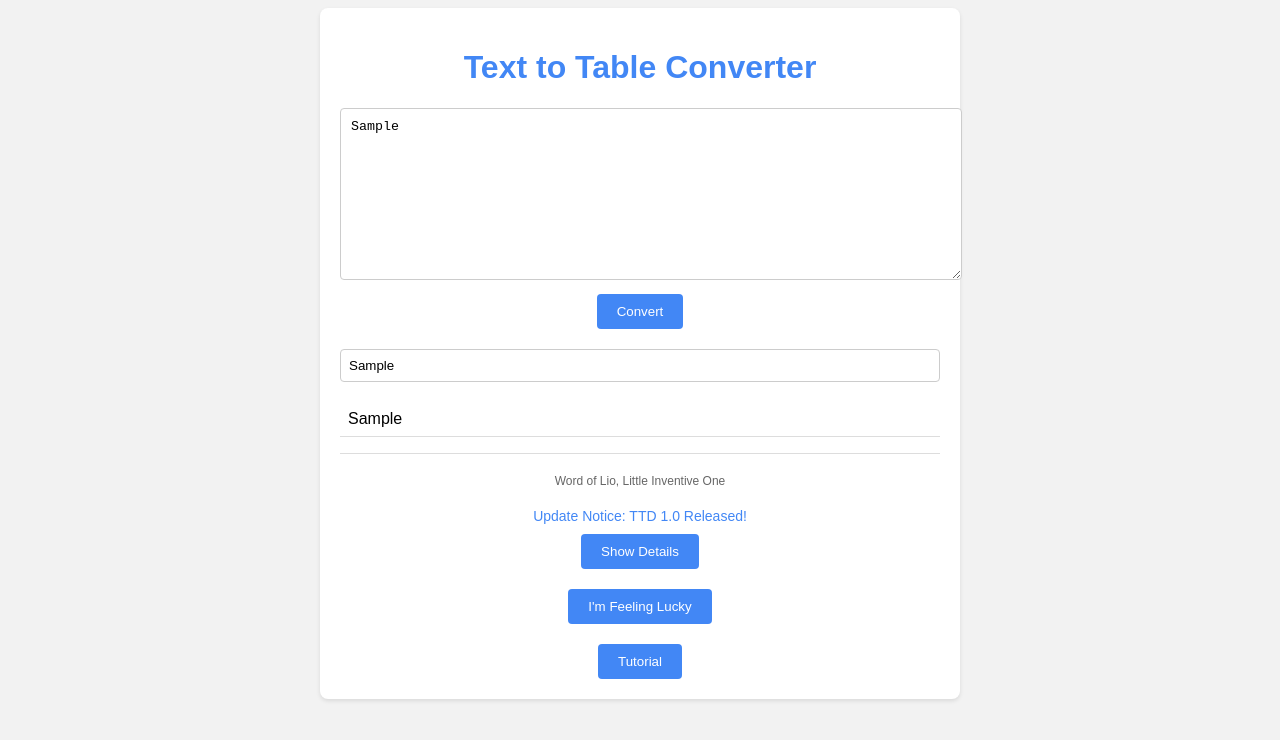
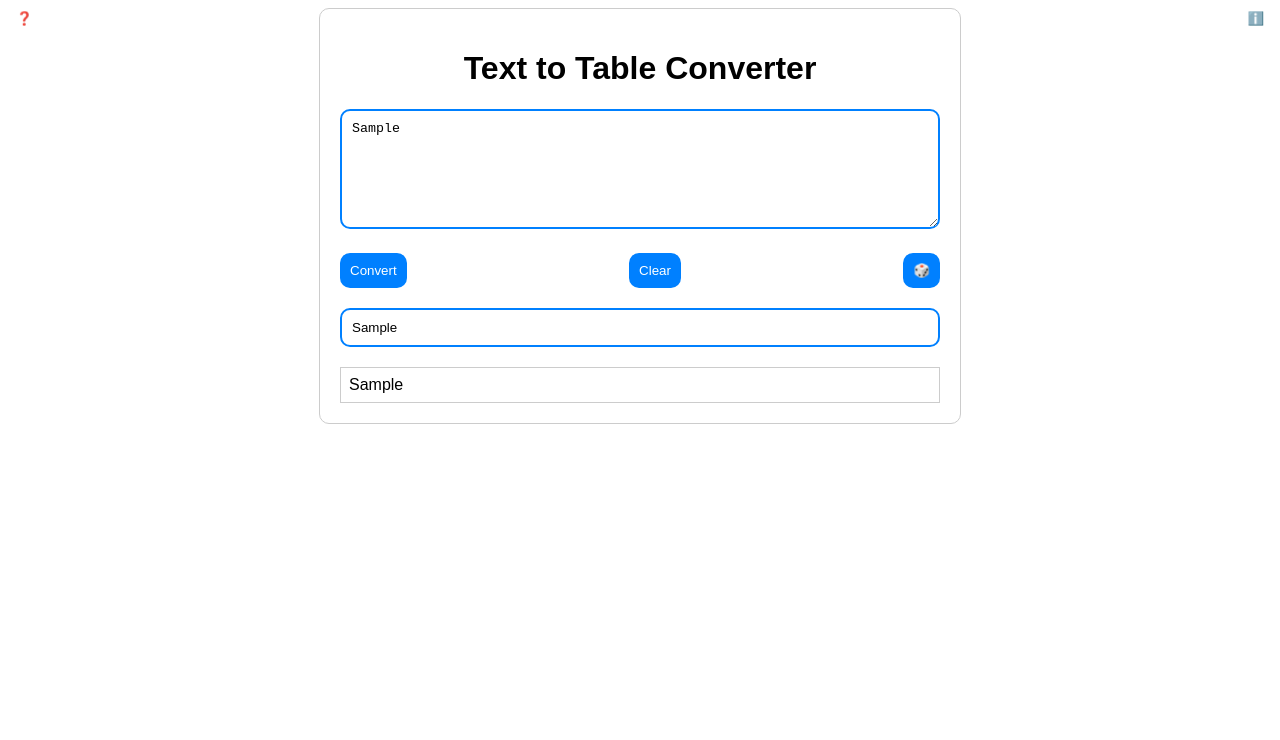
Before and after one commit to DoctorThink/Text-To-Table, a plain HTML site: page index.html in a window 1280 px wide. Both pictures are taken after typing "Sample", "Sample" into the empty fields and a click on the button "Convert". Drawn offline with Linux system fonts and the light colour scheme.

Commit message:
Update index.html

```diff
--- a/index.html
+++ b/index.html
@@ -3,382 +3,305 @@
 <head>
     <title>Text to Table Converter</title>
     <style>
-        /* CSS styles */
         body {
             font-family: Arial, sans-serif;
-            background-color: #f2f2f2;
+        }
+
+        h1 {
+            text-align: center;
         }
 
         .container {
             max-width: 600px;
             margin: 0 auto;
             padding: 20px;
-            background-color: #fff;
-            border-radius: 8px;
-            box-shadow: 0 2px 4px rgba(0, 0, 0, 0.1);
+            border: 1px solid #ccc;
+            border-radius: 10px;
         }
 
-        h1 {
-            text-align: center;
-            color: #4287f5;
+        .text-input {
+            width: 100%;
+            height: 120px;
+            padding: 10px;
+            border: 2px solid #0080ff;
+            border-radius: 10px;
+            box-sizing: border-box;
+            transition: border-color 0.3s ease;
         }
 
-        textarea {
-            width: 100%;
-            height: 150px;
-            padding: 10px;
-            margin-bottom: 10px;
-            border: 1px solid #ccc;
-            border-radius: 4px;
-            resize: vertical;
+        .button-container {
+            display: flex;
+            justify-content: space-between;
+            align-items: flex-start;
+            margin-top: 20px;
         }
 
-        button {
-            display: block;
-            margin: 0 auto;
-            padding: 10px 20px;
-            background-color: #4287f5;
+        .button {
+            background-color: #0080ff;
             color: #fff;
             border: none;
-            border-radius: 4px;
+            border-radius: 10px;
+            padding: 10px;
             cursor: pointer;
             transition: background-color 0.3s ease;
         }
 
-        button:hover {
-            background-color: #366bb5;
+        .button:hover {
+            background-color: #0066cc;
         }
 
-        table {
-            border-collapse: collapse;
-            width: 100%;
+        .search-box {
             margin-top: 20px;
         }
 
-        th, td {
-            padding: 8px;
-            text-align: left;
-            border-bottom: 1px solid #ddd;
-            border-right: 1px solid #ddd;
+        .search-box input {
+            width: 100%;
+            padding: 10px;
+            border: 2px solid #0080ff;
+            border-radius: 10px;
+            box-sizing: border-box;
+            transition: border-color 0.3s ease;
         }
 
-        th {
-            background-color: #4287f5;
-            color: #fff;
-            cursor: pointer;
+        .search-box input:focus {
+            outline: none;
+            border-color: #0080ff;
         }
 
-        th:last-child,
-        td:last-child {
-            border-right: none;
+        #tableContainer {
+            margin-top: 20px;
+            opacity: 0;
+            transform: translateY(-20px);
+            transition: opacity 0.3s ease, transform 0.3s ease;
         }
 
-        .sorted-asc::after {
-            content: " ▲";
+        #tableContainer.slide-in {
+            opacity: 1;
+            transform: translateY(0);
         }
 
-        .sorted-desc::after {
-            content: " ▼";
+        #updateNotice {
+            display: none;
+            margin-top: 20px;
+            padding: 10px;
+            background-color: #f5f5f5;
+            border-radius: 10px;
+            text-align: center;
         }
 
-        @keyframes fadeIn {
-            from {
-                opacity: 0;
-            }
-            to {
-                opacity: 1;
-            }
+        #updateButton {
+            background-color: #0080ff;
+            color: #fff;
+            border: none;
+            border-radius: 10px;
+            padding: 10px;
+            cursor: pointer;
+            transition: background-color 0.3s ease;
         }
 
-        @keyframes slideIn {
-            from {
-                transform: translateY(-20px);
-            }
-            to {
-                transform: translateY(0);
-            }
+        #updateButton:hover {
+            background-color: #0066cc;
         }
 
-        .fade-in {
-            animation: fadeIn 0.5s ease;
+        #updateDetails {
+            margin-top: 10px;
+            padding-top: 10px;
+            border-top: 1px solid #ccc;
+            text-align: left;
         }
 
-        .slide-in {
-            animation: slideIn 0.5s ease;
+        #updateDetails ul {
+            padding-left: 20px;
         }
 
-        .credit {
-            text-align: center;
-            font-size: 12px;
-            color: #666;
-            margin-top: 20px;
+        #tableOutput {
+            width: 100%;
+            border-collapse: collapse;
         }
 
-        .credit a {
-            color: #4287f5;
-            text-decoration: none;
+        #tableOutput th,
+        #tableOutput td {
+            padding: 8px;
+            border: 1px solid #ccc;
         }
 
-        .update-notice {
-            text-align: center;
-            margin-top: 20px;
+        .details-button {
+            position: absolute;
+            top: 10px;
+            right: 10px;
+            background-color: transparent;
+            color: #0080ff;
+            border: none;
+            border-radius: 50%;
+            cursor: pointer;
+            transition: color 0.3s ease;
         }
 
-        .update-notice p {
-            font-size: 14px;
-            color: #4287f5;
-            margin-bottom: 10px;
+        .details-button:hover {
+            color: #0066cc;
         }
 
-        .update-details {
-            margin-top: 10px;
+        .how-to-button {
+            position: absolute;
+            top: 10px;
+            left: 10px;
+            background-color: transparent;
+            color: #0080ff;
+            border: none;
+            border-radius: 50%;
+            cursor: pointer;
+            transition: color 0.3s ease;
         }
 
-        .update-details h3 {
-            color: #4287f5;
-            margin-bottom: 5px;
-        }
-
-        .update-details ul {
-            margin-left: 20px;
-        }
-
-        .feeling-lucky {
-            text-align: center;
-            margin-top: 20px;
-        }
-
-        .tutorial {
-            text-align: center;
-            margin-top: 20px;
-        }
-
-        .search-box {
-            text-align: center;
-            margin-top: 20px;
-        }
-
-        .search-box input[type="text"] {
-            width: 100%;
-            padding: 8px;
-            border: 1px solid #ccc;
-            border-radius: 4px;
-            box-sizing: border-box;
+        .how-to-button:hover {
+            color: #0066cc;
         }
     </style>
 </head>
 <body>
     <div class="container">
         <h1>Text to Table Converter</h1>
-        <textarea id="textInput" placeholder="Enter your text data here..."></textarea>
-        <button onclick="convertTextToTable()">Convert</button>
+        <textarea id="textInput" class="text-input" placeholder="Enter text data..."></textarea>
+        <div class="button-container">
+            <button class="button" onclick="convertTextToTable()">Convert</button>
+            <button class="button" onclick="clearText()">Clear</button>
+            <button class="button" onclick="generateRandomText()">🎲</button>
+        </div>
         <div class="search-box">
             <input type="text" id="searchInput" placeholder="Search...">
         </div>
+        <button class="details-button" onclick="toggleDetails()">ℹ️</button>
+        <button class="how-to-button" onclick="toggleHowTo()">❓</button>
+        <div id="tableContainer">
             <table id="tableOutput"></table>
-        <div class="credit">
-            <p>Word of Lio, Little Inventive One</p>
         </div>
-        <div class="update-notice">
-            <p>Update Notice: TTD 1.0 Released!</p>
-            <button onclick="toggleUpdateDetails()">Show Details</button>
-            <div id="updateDetails" class="update-details" style="display: none;">
-                <h3>What is TTD?</h3>
-                <p>TTD (Text to Table) is a web application that allows you to convert text data into an interactive table format. It simplifies the process of converting textual information into a structured table, making it easier to analyze and manipulate data.</p>
-                <h3>Why TTD?</h3>
-                <p>TTD is designed to save time and effort by automating the conversion process. Instead of manually formatting text data into a table, TTD streamlines the task, reducing errors and enhancing productivity.</p>
-                <h3>Features and Updates in TTD 1.0:</h3>
+        <div id="updateNotice">
+            <button id="updateButton" onclick="toggleUpdateDetails()">Update</button>
+            <div id="updateDetails">
                 <ul>
-                    <li>Support for customizable column separation using the pattern "A:B".</li>
-                    <li>Smooth fade-in and slide-in animations for the generated table.</li>
-                    <li>Enhanced border styling for each cell.</li>
-                    <li>Visually appealing blue color theme.</li>
-                    <li>Added "I'm Feeling Lucky" button to generate a random example for quick testing.</li>
-                    <li>Added tutorial button for a brief tutorial on how to use Text to Table Converter.</li>
-                    <li>Sorting functionality for column headers.</li>
-                    <li>Automatic duplicate header detection and positioning.</li>
-                    <li>Automatic column width adjustment based on content length.</li>
-                    <li>Automatic filtering or search functionality to easily find specific data.</li>
+                    <li>Click the "Update" button to save changes.</li>
+                    <li>Press Enter key to submit the form.</li>
                 </ul>
             </div>
-        </div>
-        <div class="feeling-lucky">
-            <button onclick="generateRandomExample()">I'm Feeling Lucky</button>
-        </div>
-        <div class="tutorial">
-            <button onclick="showTutorial()">Tutorial</button>
         </div>
     </div>
 
     <script>
-        var tableData = [];
-        var ascending = false;
+        const tableBody = document.getElementById('tableOutput').createTBody();
+        const searchInput = document.getElementById('searchInput');
+        const updateDetails = document.getElementById('updateDetails');
+        const tableContainer = document.getElementById('tableContainer');
+        const detailsButton = document.querySelector('.details-button');
+        const howToButton = document.querySelector('.how-to-button');
+        const detailsContainer = document.createElement('div');
+        const howToContainer = document.createElement('div');
+
+        detailsContainer.style.display = 'none';
+        detailsContainer.innerHTML = `
+            <h2>What is Text to Table Converter?</h2>
+            <p>Text to Table Converter is a simple web tool that allows you to convert text data into a table format. It takes plain text input and generates an HTML table based on the data provided. This can be useful for quickly visualizing and organizing tabular data.</p>
+            <h2>Why use Text to Table Converter?</h2>
+            <p>Text to Table Converter saves you the hassle of manually formatting text data into a table. Instead of writing HTML markup for a table, you can simply paste or type the text data, click the "Convert" button, and the tool will generate the table for you. It's a time-saving tool for anyone working with data in text format.</p>
+            <h2>Where can Text to Table Converter be used?</h2>
+            <p>Text to Table Converter can be used in various scenarios, such as:</p>
+            <ul>
+                <li>Converting CSV or tab-separated data into a table.</li>
+                <li>Quickly creating an HTML table from plain text.</li>
+                <li>Visualizing and organizing data in a tabular format.</li>
+            </ul>
+        `;
+
+        howToContainer.style.display = 'none';
+        howToContainer.innerHTML = `
+            <h2>How to use Text to Table Converter?</h2>
+            <ol>
+                <li>Enter or paste your text data into the text input area.</li>
+                <li>Click the "Convert" button to generate the table.</li>
+                <li>Use the search box to filter the table data.</li>
+                <li>Click the "Clear" button to reset the text input and table.</li>
+                <li>Click the ℹ️ button for more details about the tool.</li>
+                <li>Click the ❓ button for instructions on how to use the tool.</li>
+            </ol>
+        `;
 
         function convertTextToTable() {
-            var textInput = document.getElementById("textInput").value;
-            var rows = textInput.split('\n');
+            const textInput = document.getElementById('textInput');
+            const lines = textInput.value.trim().split('\n');
+            tableBody.innerHTML = '';
 
-            var table = document.getElementById("tableOutput");
-            table.innerHTML = "";
-
-            // Extract column headers
-            var headers = [];
-            for (var i = 0; i < rows.length; i++) {
-                var cells = rows[i].split(',');
-
-                for (var j = 0; j < cells.length; j++) {
-                    var cellData = cells[j].split(':');
-                    var headerIndex = headers.findIndex(header => header === cellData[0]);
-
-                    if (headerIndex === -1) {
-                        headers.push(cellData[0]);
-                    }
+            for (let i = 0; i < lines.length; i++) {
+                const cells = lines[i].split(',').map(cell => cell.trim());
+                const row = tableBody.insertRow();
+                for (let j = 0; j < cells.length; j++) {
+                    const cell = row.insertCell();
+                    cell.textContent = cells[j];
                 }
             }
 
-            // Create table header
-            var headerRow = table.insertRow();
-            for (var k = 0; k < headers.length; k++) {
-                var headerCell = headerRow.insertCell();
-                headerCell.innerHTML = headers[k];
-                headerCell.setAttribute("onclick", "sortTable(" + k + ")");
+            tableContainer.classList.add('slide-in');
         }
 
-            // Create table body
-            for (var l = 0; l < rows.length; l++) {
-                var row = table.insertRow();
-                var cells = rows[l].split(',');
+        function clearText() {
+            const textInput = document.getElementById('textInput');
+            textInput.value = '';
+            tableContainer.classList.remove('slide-in');
+            searchInput.value = '';
+        }
 
-                for (var m = 0; m < headers.length; m++) {
-                    var cell = row.insertCell();
-                    var cellData = cells.find(cell => cell.startsWith(headers[m] + ':'));
+        function generateRandomText() {
+            const textInput = document.getElementById('textInput');
+            textInput.value = `Product, Price, Quantity
+Apple, $1.00, 10
+Banana, $0.50, 20
+Orange, $0.75, 15`;
+        }
 
-                    if (cellData) {
-                        var value = cellData.split(':')[1];
-                        cell.innerHTML = value;
+        function toggleUpdateDetails() {
+            updateDetails.style.display = updateDetails.style.display === 'none' ? 'block' : 'none';
         }
+
+        function toggleDetails() {
+            if (detailsContainer.style.display === 'none') {
+                detailsContainer.style.display = 'block';
+                howToContainer.style.display = 'none';
+            } else {
+                detailsContainer.style.display = 'none';
             }
         }
 
-            // Adjust column widths based on content length
-            var maxWidths = [];
-            for (var n = 0; n < headers.length; n++) {
-                maxWidths.push(headers[n].length);
-            }
-
-            for (var o = 0; o < table.rows.length; o++) {
-                for (var p = 0; p < table.rows[o].cells.length; p++) {
-                    var content = table.rows[o].cells[p].innerHTML;
-                    if (content.length > maxWidths[p]) {
-                        maxWidths[p] = content.length;
-                    }
+        function toggleHowTo() {
+            if (howToContainer.style.display === 'none') {
+                howToContainer.style.display = 'block';
+                detailsContainer.style.display = 'none';
+            } else {
+                howToContainer.style.display = 'none';
             }
         }
 
-            for (var q = 0; q < table.rows.length; q++) {
-                for (var r = 0; r < table.rows[q].cells.length; r++) {
-                    table.rows[q].cells[r].style.width = (maxWidths[r] * 10) + "px";
+        searchInput.addEventListener('input', function () {
+            const filter = searchInput.value.toLowerCase();
+            const rows = tableBody.getElementsByTagName('tr');
+
+            for (let i = 0; i < rows.length; i++) {
+                const cells = rows[i].getElementsByTagName('td');
+                let displayStyle = '';
+
+                for (let j = 0; j < cells.length; j++) {
+                    const cellText = cells[j].textContent || cells[j].innerText;
+                    if (cellText.toLowerCase().indexOf(filter) > -1) {
+                        displayStyle = '';
+                        break;
+                    } else {
+                        displayStyle = 'none';
                     }
                 }
 
-            // Add search functionality
-            var searchInput = document.getElementById("searchInput");
-            searchInput.addEventListener("input", function () {
-                var searchText = this.value.toLowerCase();
-
-                for (var s = 1; s < table.rows.length; s++) {
-                    var rowVisible = false;
-
-                    for (var t = 0; t < table.rows[s].cells.length; t++) {
-                        var cellText = table.rows[s].cells[t].innerHTML.toLowerCase();
-
-                        if (cellText.includes(searchText)) {
-                            rowVisible = true;
-                            break;
-                        }
-                    }
-
-                    if (rowVisible) {
-                        table.rows[s].style.display = "";
-                    } else {
-                        table.rows[s].style.display = "none";
-                    }
+                rows[i].style.display = displayStyle;
             }
         });
 
-            // Display the table with animations
-            table.classList.add("fade-in");
-            table.classList.add("slide-in");
-        }
-
-        function sortTable(columnIndex) {
-            var table = document.getElementById("tableOutput");
-            var rows = table.rows;
-            var switching = true;
-            var shouldSwitch = false;
-
-            while (switching) {
-                switching = false;
-
-                for (var i = 1; i < (rows.length - 1); i++) {
-                    var x = rows[i].getElementsByTagName("TD")[columnIndex];
-                    var y = rows[i + 1].getElementsByTagName("TD")[columnIndex];
-
-                    if (ascending) {
-                        if (x.innerHTML.toLowerCase() > y.innerHTML.toLowerCase()) {
-                            shouldSwitch = true;
-                            break;
-                        }
-                    } else {
-                        if (x.innerHTML.toLowerCase() < y.innerHTML.toLowerCase()) {
-                            shouldSwitch = true;
-                            break;
-                        }
-                    }
-                }
-
-                if (shouldSwitch) {
-                    rows[i].parentNode.insertBefore(rows[i + 1], rows[i]);
-                    switching = true;
-                    shouldSwitch = false;
-                }
-            }
-
-            // Update sorting indicator
-            var headerCells = table.getElementsByTagName("TH");
-            for (var j = 0; j < headerCells.length; j++) {
-                headerCells[j].classList.remove("sorted-asc");
-                headerCells[j].classList.remove("sorted-desc");
-            }
-
-            var clickedHeader = headerCells[columnIndex];
-            if (ascending) {
-                clickedHeader.classList.add("sorted-asc");
-            } else {
-                clickedHeader.classList.add("sorted-desc");
-            }
-
-            ascending = !ascending;
-        }
-
-        function toggleUpdateDetails() {
-            var updateDetails = document.getElementById("updateDetails");
-            if (updateDetails.style.display === "none") {
-                updateDetails.style.display = "block";
-            } else {
-                updateDetails.style.display = "none";
-            }
-        }
-
-        function generateRandomExample() {
-            var randomData = "Name:John,Age:25,Location:New York\nName:Sarah,Age:30,Location:London\nName:Michael,Age:35,Location:Paris";
-            document.getElementById("textInput").value = randomData;
-            convertTextToTable();
-        }
-
-        function showTutorial() {
-            alert("Here is a brief tutorial on how to use Text to Table Converter:\n\n1. Enter your text data into the input box. Each row of data should be on a new line, and columns should be separated by commas.\n\n2. Click the 'Convert' button to generate a table based on the entered text data.\n\n3. You can click on the column headers to sort the table in ascending or descending order based on that column.\n\n4. Use the search box to filter the table and find specific data.\n\nEnjoy using Text to Table Converter!");
-        }
+        document.body.appendChild(detailsContainer);
+        document.body.appendChild(howToContainer);
     </script>
 </body>
 </html>
```
Lines whose indentation alone changed are shown as unchanged.
